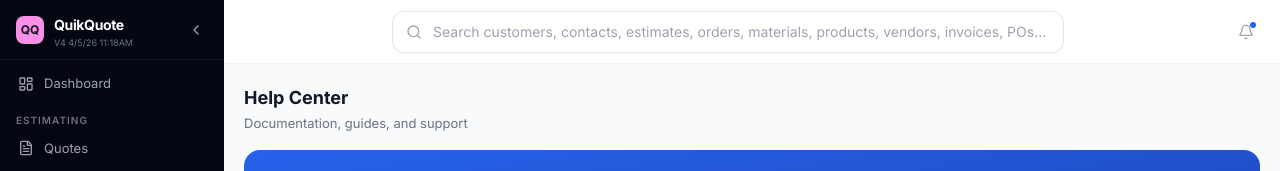
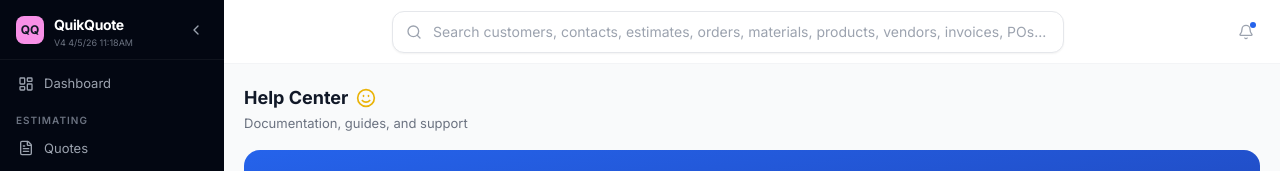
Before and after one commit to jorfdz/QuickQuote, a React (Vite) app: page /help in a window 1280 px wide. Shown: the top 171 px of the page. Built offline with nearby package versions, Linux system fonts and the light colour scheme.

Commit message:
changess

```diff
--- a/src/pages/Help/index.tsx
+++ b/src/pages/Help/index.tsx
@@ -1,5 +1,5 @@
 import React, { useState } from 'react';
-import { Search, Video, MessageCircle, BookOpen, Zap } from 'lucide-react';
+import { Search, Video, MessageCircle, BookOpen, Zap, Smile } from 'lucide-react';
 import { Card, PageHeader } from '../../components/ui';
 
 const DOCS = [
@@ -20,7 +20,12 @@ export const Help: React.FC = () => {
   const filtered = DOCS.filter(d => !search || d.title.toLowerCase().includes(search.toLowerCase()));
   return (
     <div>
-      <PageHeader title="Help Center" subtitle="Documentation, guides, and support" />
+      <div className="flex items-center justify-between mb-4">
+        <div>
+          <h1 className="text-lg font-bold text-gray-900 flex items-center gap-2">Help Center <Smile className="w-5 h-5 text-yellow-500" /></h1>
+          <p className="text-[13px] text-gray-500 mt-0.5">Documentation, guides, and support</p>
+        </div>
+      </div>
       <div className="bg-gradient-to-br from-blue-600 to-blue-800 rounded-2xl p-8 mb-6 text-white text-center">
         <h2 className="text-2xl font-bold mb-2">How can we help?</h2>
         <div className="relative max-w-md mx-auto mt-4">
```
